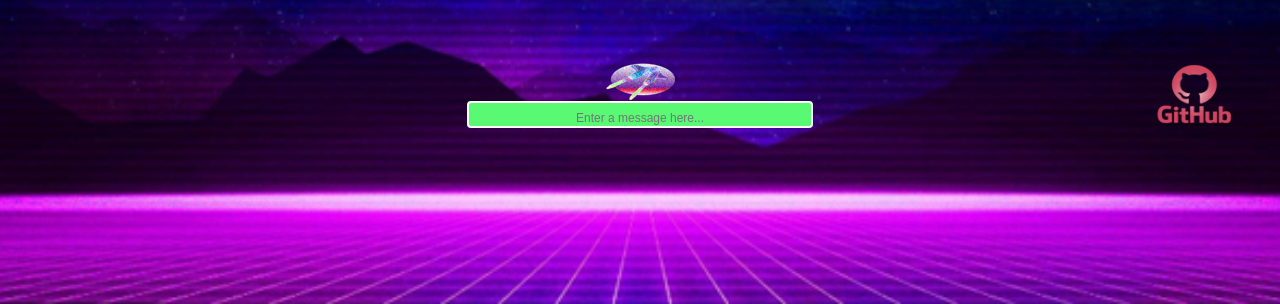
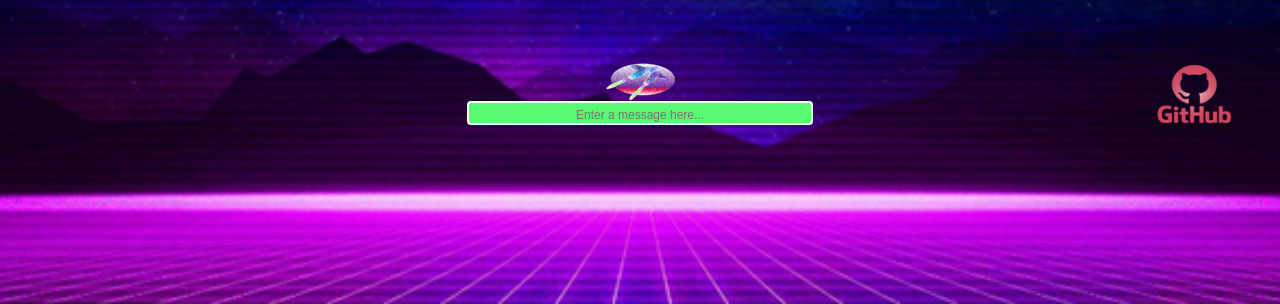
Before and after one commit to SimeonPER/Tchaaat, a PHP site: page / in a window 1280 px wide. Shown: the part 496-800 px from the top of the page. Run offline with PHP 8.4, Linux system fonts and the light colour scheme; the visitor is signed in with stand-in values (Sample User, id 1); some libraries are stand-ins or nearby versions.

Commit message:
small updates

```diff
--- a/index.php
+++ b/index.php
@@ -47,6 +47,7 @@ $(document).ready(function(){
 	}
 });
 
+// Handle music player
 function Play() {
     var myAudio = document.getElementById("player");
     if(myAudio.paused) {
--- a/style.css
+++ b/style.css
@@ -79,10 +79,10 @@ button {
     position:absolute;
     top: 50%;
 }
-.clope {
-    width: 150px;
-    height: 100px;
-}
+    .clope {
+        width: 150px;
+        height: 100px;
+    }
 
 #exit {
     margin: 1px auto;
@@ -155,7 +155,7 @@ button {
     box-sizing: border-box;
     border: 2px solid #ffffff;
     border-radius: 4px;
-    padding-top: 8px;
+    padding-top: 5px;
     text-align: center;
     margin: auto;
 }
@@ -206,32 +206,16 @@ usermsg {
     }
 }
 
-@-webkit-keyframes glow {
-    from {
-        text-shadow: 0 0 10px #fff, 0 0 20px #fff, 0 0 30px #e60073, 0 0 40px #e60073, 0 0 50px #e60073, 0 0 60px #e60073, 0 0 70px #e60073;
-    }
-
-    to {
-        text-shadow: 0 0 20px #fff, 0 0 30px #ff4da6, 0 0 40px #ff4da6, 0 0 50px #ff4da6, 0 0 60px #ff4da6, 0 0 70px #ff4da6, 0 0 80px #ff4da6;
-    }
-}
-
-/* width */
+/* Scrool bar customization*/
 ::-webkit-scrollbar {
     width: 10px;
 }
-
-/* Track */
 ::-webkit-scrollbar-track {
     background: #1cfff275;
 }
-
-/* Handle */
 ::-webkit-scrollbar-thumb {
     background: #59f974;
 }
-
-    /* Handle on hover */
     ::-webkit-scrollbar-thumb:hover {
         background: #03c21c;
     }
```
